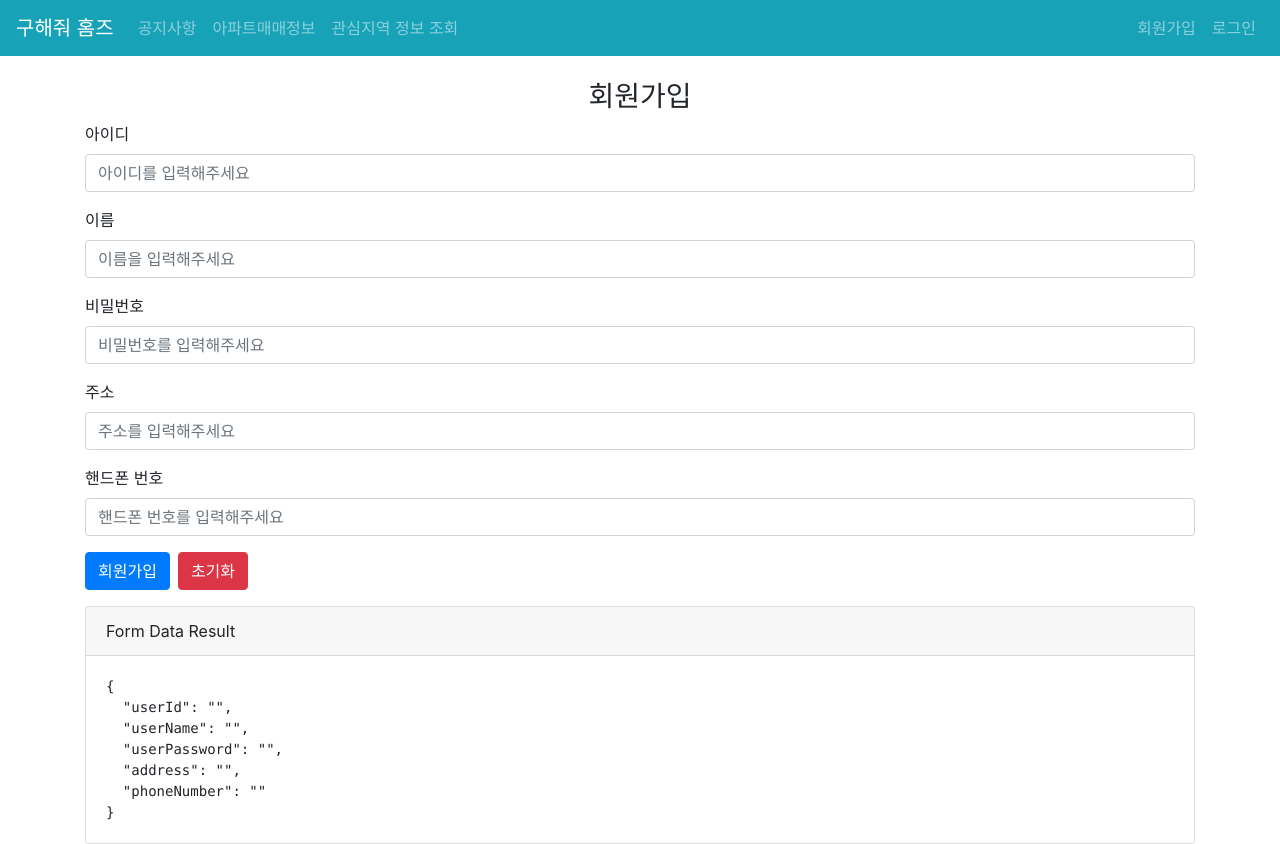
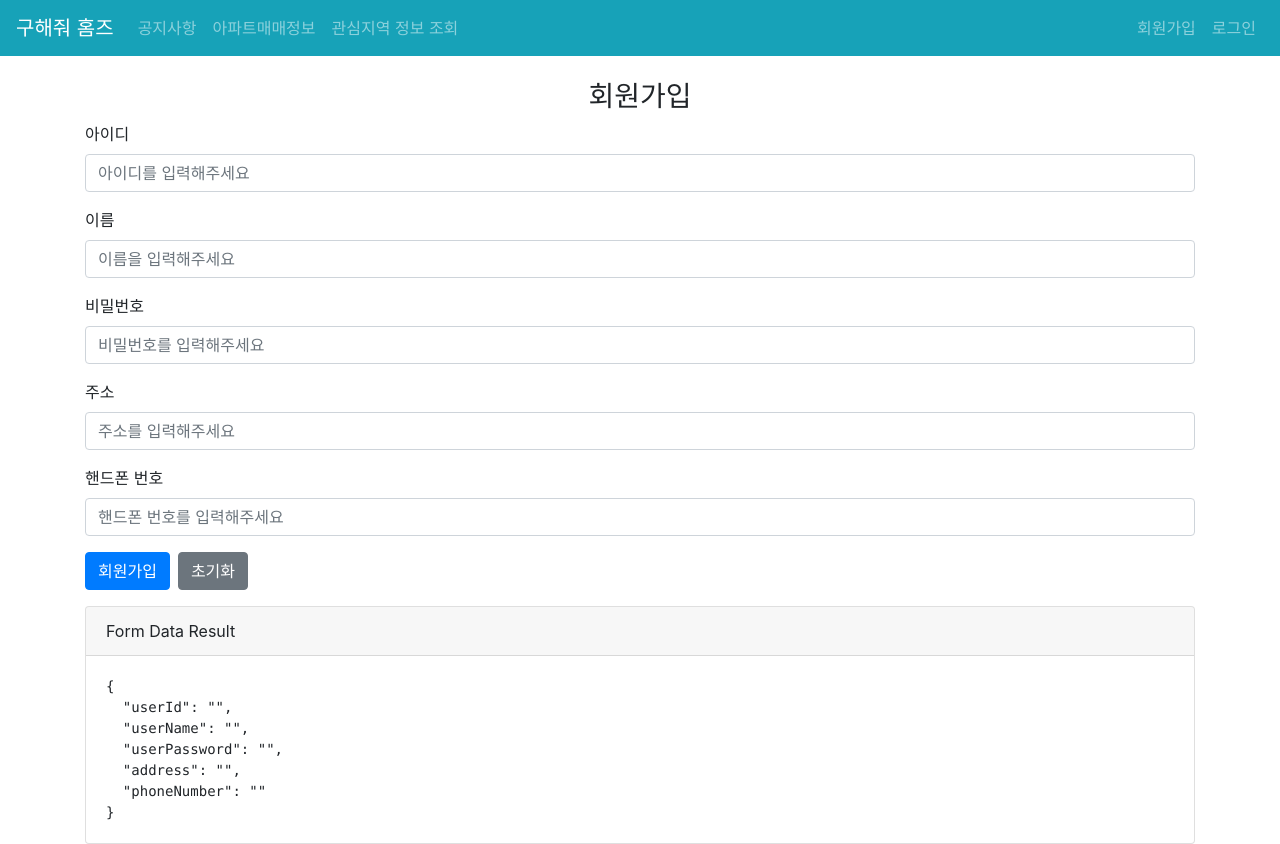
Before and after one commit to Ha-limLee/where-is-my-home-vue, a Vue app: page /sign-up in a window 1280 px wide. Built offline with nearby package versions, Linux system fonts and the light colour scheme.

Commit message:
changed reset btn color

```diff
--- a/src/views/LoginView.vue
+++ b/src/views/LoginView.vue
@@ -37,7 +37,7 @@
         </b-form-group>
 
         <b-button type="submit" variant="primary" class="mr-2">로그인</b-button>
-        <b-button type="reset" variant="danger">취소</b-button>
+        <b-button type="reset" variant="secondary">취소</b-button>
       </b-form>
       <b-card class="mt-3" header="Form Data Result">
         <pre class="m-0">{{ form }}</pre>
--- a/src/views/SignUpView.vue
+++ b/src/views/SignUpView.vue
@@ -62,7 +62,7 @@
         </b-form-group>
 
         <b-button type="submit" class="mr-2" variant="primary">회원가입</b-button>
-        <b-button type="reset" variant="danger">초기화</b-button>
+        <b-button type="reset" variant="secondary">초기화</b-button>
       </b-form>
       <b-card class="mt-3" header="Form Data Result">
         <pre class="m-0">{{ form }}</pre>
```
